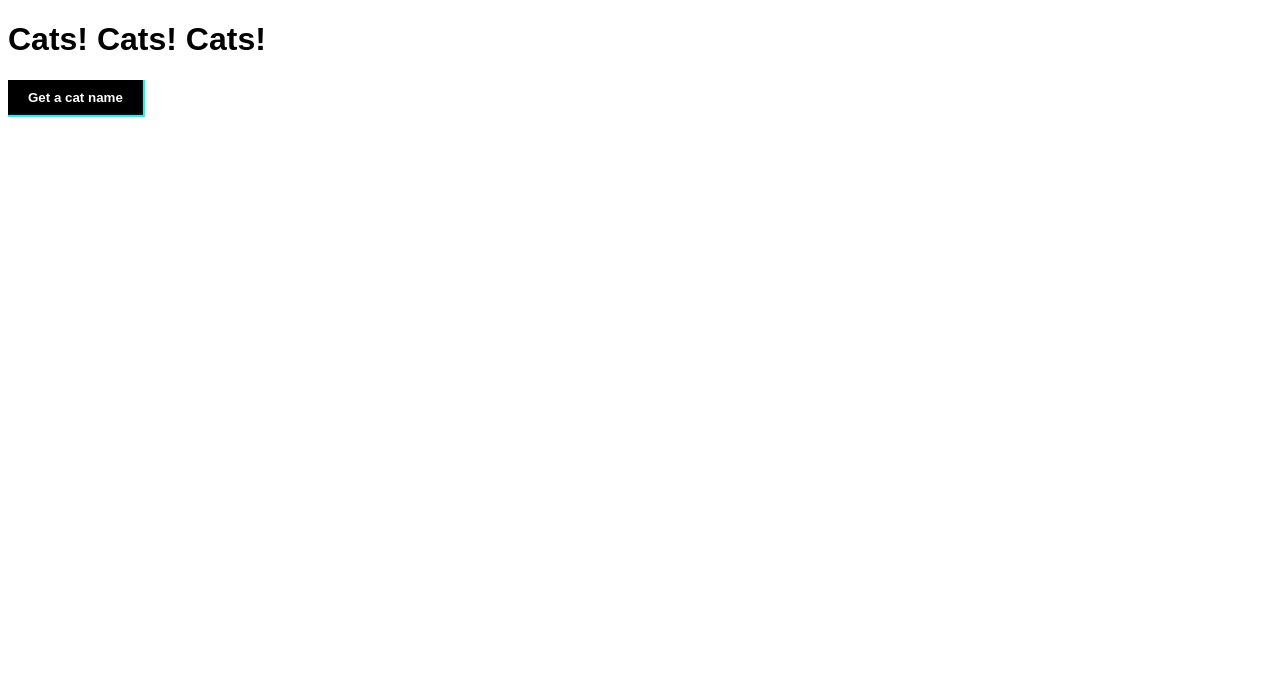
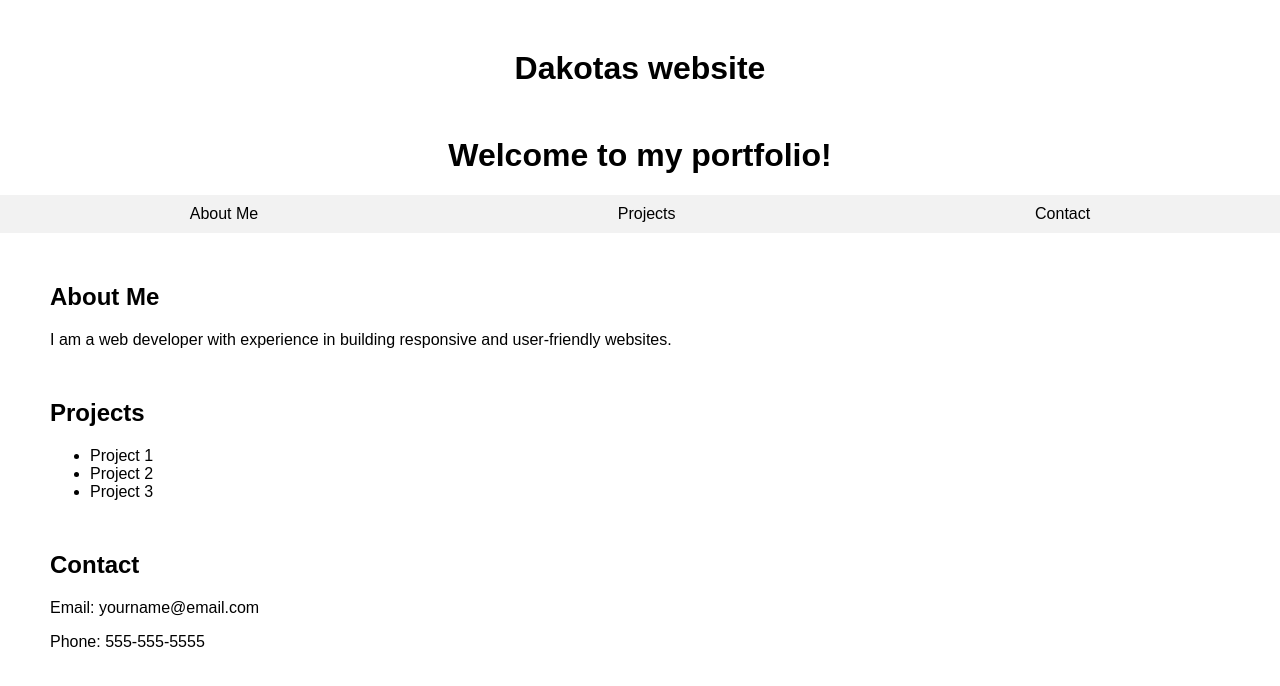
Before and after one commit to DakotaAGarcia/deployment-lab-2, a website: page public/index.html in a window 1280 px wide. Drawn offline with Linux system fonts and the light colour scheme.

Commit message:
styles added

```diff
--- a/public/index.html
+++ b/public/index.html
@@ -9,10 +9,35 @@
 </head>
 <body>
     <header>
-        <h1>Cats! Cats! Cats!</h1>
+        <h1>Dakotas website</h1>
     </header>
+    <body>
+        <h1>Welcome to my portfolio!</h1>
+        <nav>
+          <ul>
+            <li><a href="#about">About Me</a></li>
+            <li><a href="#projects">Projects</a></li>
+            <li><a href="#contact">Contact</a></li>
+          </ul>
+        </nav>
+        <section id="about">
+          <h2>About Me</h2>
+          <p>I am a web developer with experience in building responsive and user-friendly websites.</p>
+        </section>
+        <section id="projects">
+          <h2>Projects</h2>
+          <ul>
+            <li>Project 1</li>
+            <li>Project 2</li>
+            <li>Project 3</li>
+          </ul>
+        </section>
+        <section id="contact">
+          <h2>Contact</h2>
+          <p>Email: yourname@email.com</p>
+          <p>Phone: 555-555-5555</p>
+        </section>
 
-    <button>Get a cat name</button>
 
     <script src="main.js"></script>
 </body>
--- a/public/styles.css
+++ b/public/styles.css
@@ -1,17 +1,32 @@
-* {
-    font-family: sans-serif;
-}
+body {
+    font-family: Arial, sans-serif;
+    margin: 0;
+    padding: 0;
+  }
 
-button {
-    background-color: black;
-    color: white;
-    border: none;
-    border-right: 2px solid aqua;
-    border-bottom: 2px solid aqua;
-    padding: 10px 20px;
-    font-weight: bold;
-}
+  h1 {
+    text-align: center;
+    margin-top: 50px;
+  }
 
-p {
-    width: 50%;
-}
+  nav {
+    background-color: #f2f2f2;
+    padding: 10px;
+  }
+
+  nav ul {
+    list-style-type: none;
+    margin: 0;
+    padding: 0;
+    display: flex;
+    justify-content: space-around;
+  }
+
+  nav a {
+    color: #000;
+    text-decoration: none;
+  }
+
+  section {
+    margin: 50px;
+  }
```
